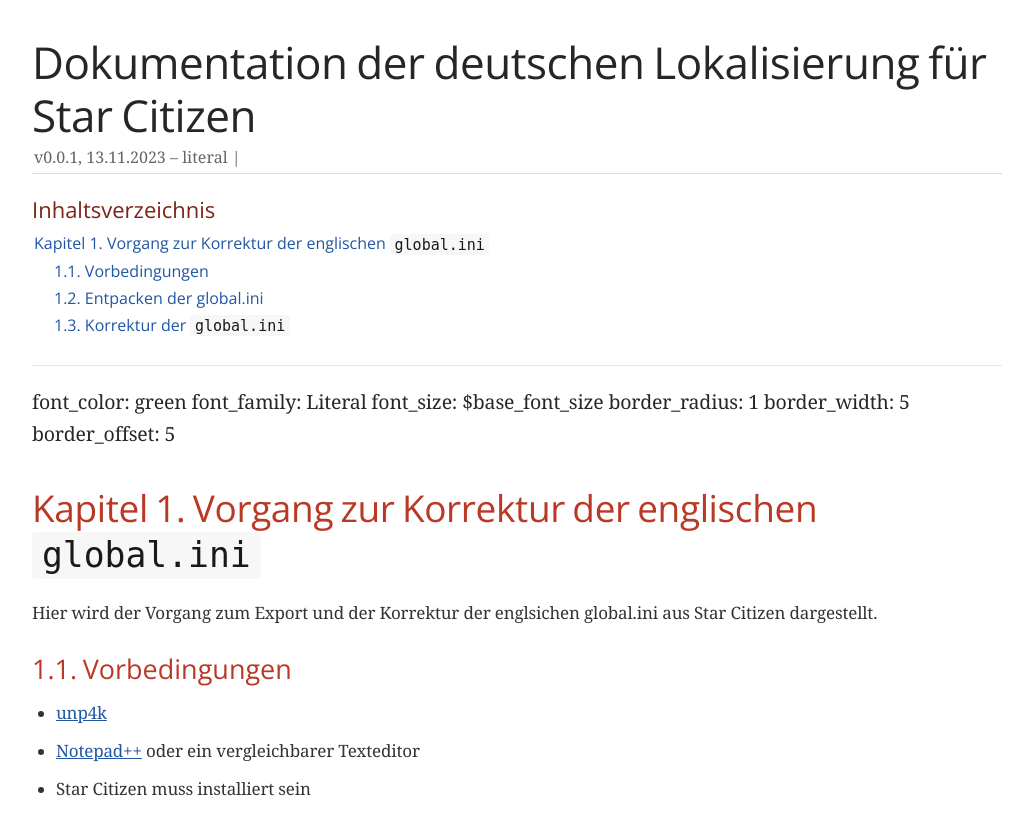
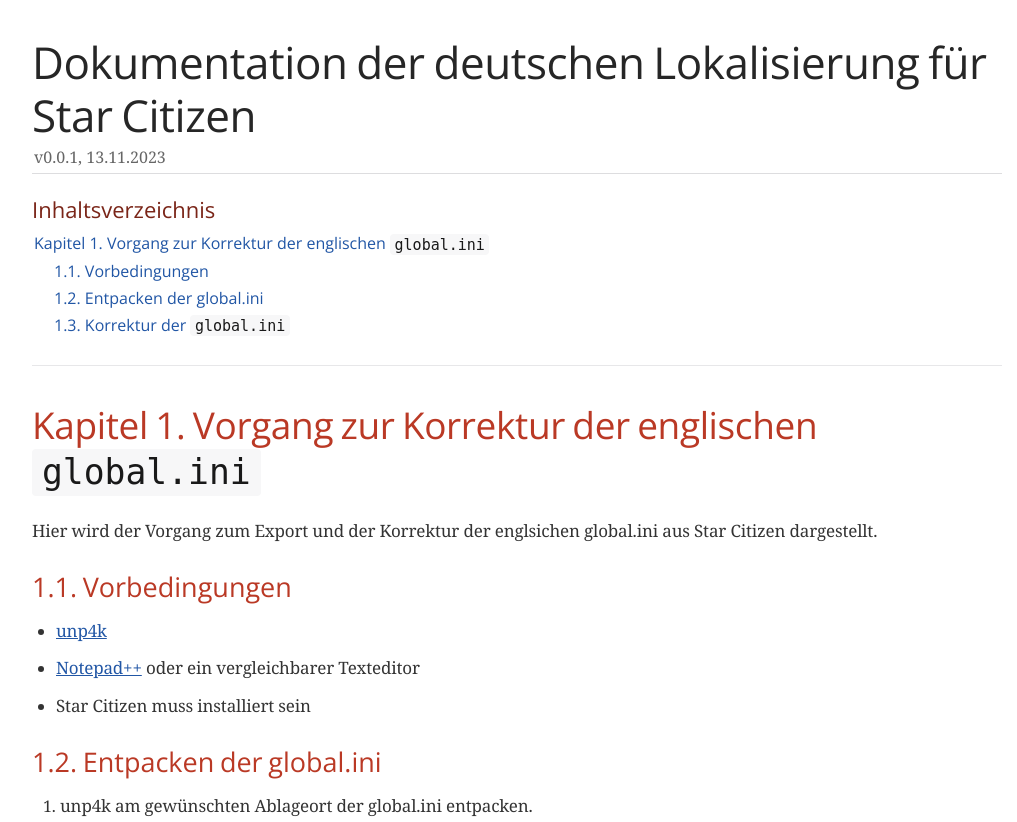
Before and after one commit to rjcncpt/StarCitizen-Deutsch-INI, a plain HTML site: page docs/dokumentation/export/dokumentation.html in a window 1280 px wide. Shown: the top 822 px of the page, without its empty margins (123-1140 px from the left). Drawn offline with nearby package versions, Linux system fonts and the light colour scheme; a web font is replaced by a local one.

Commit message:
Mockup Anleitung Korrektur ini
Signed-off-by: Lucas Greuloch (greluc) <lucas.greuloch@pm.me>

```diff
--- a/docs/dokumentation/export/dokumentation.html
+++ b/docs/dokumentation/export/dokumentation.html
@@ -551,8 +551,6 @@
 <h1>Dokumentation der deutschen Lokalisierung für Star Citizen</h1>
 <div class="details">
 <span id="author" class="author">v0.0.1, 13.11.2023</span><br>
-<span id="revdate">literal</span>
-<br><span id="revremark"></span>
 </div>
 <div id="toc" class="toc">
 <div id="toctitle">Inhaltsverzeichnis</div>
@@ -568,18 +566,6 @@
 </div>
 </div>
 <div id="content">
-<div id="preamble">
-<div class="sectionbody">
-<div class="paragraph">
-<p>font_color: green
-font_family: Literal
-font_size: $base_font_size
-border_radius: 1
-border_width: 5
-border_offset: 5</p>
-</div>
-</div>
-</div>
 <div class="sect1">
 <h2 id="_vorgang_zur_korrektur_der_englischen_global_ini">Kapitel 1. Vorgang zur Korrektur der englischen <code>global.ini</code></h2>
 <div class="sectionbody">
@@ -675,7 +661,7 @@
 </div>
 <div id="footer">
 <div id="footer-text">
-Last updated 2023-11-13 20:21:59 +0100
+Last updated 2023-11-13 20:26:22 +0100
 </div>
 </div>
 <script>
```
Also changed, not shown: 2 other files.
